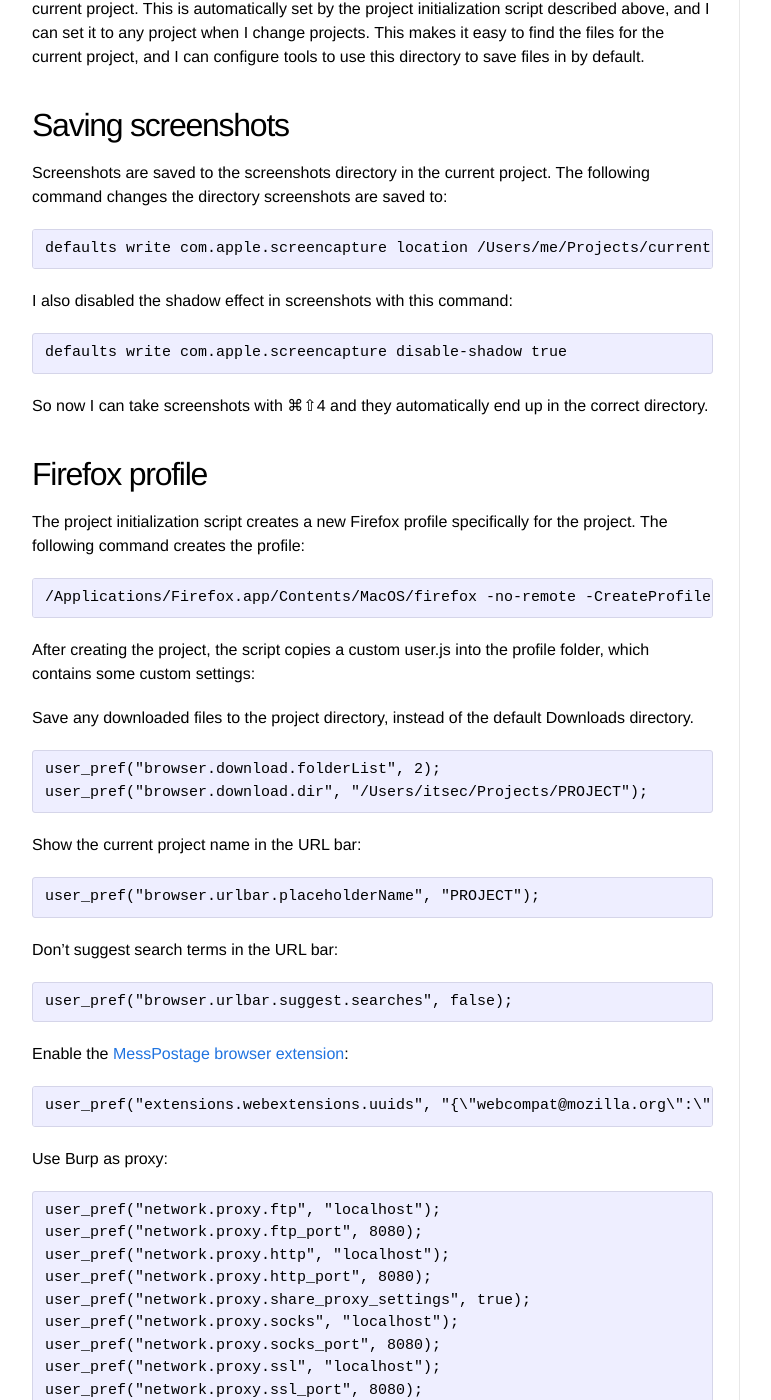
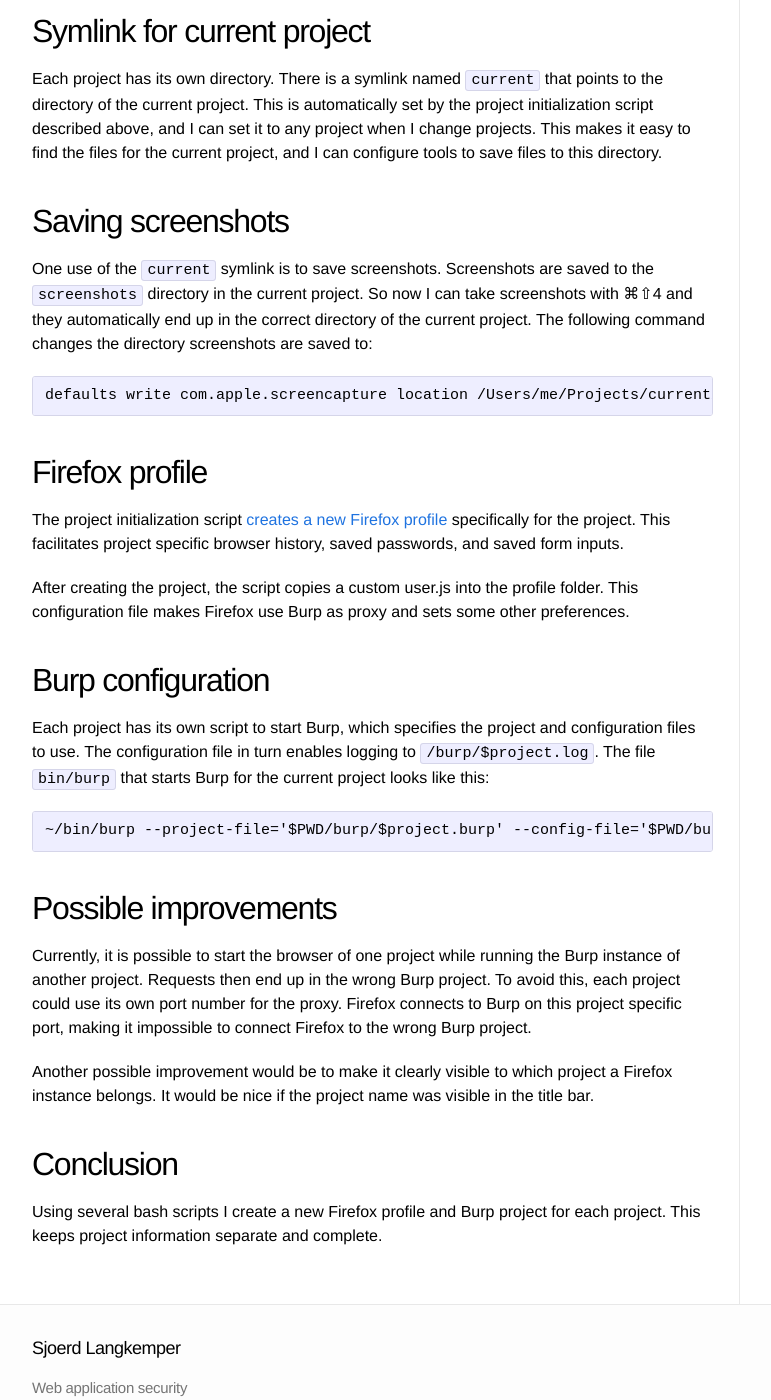
Before and after one commit to Sjord/Sjord.github.io, a Jekyll site: the page built from _posts/2019-03-21-pentester-project-management.md, in a window 1280 px wide and 1400 px high, scrolled down 1757 px. Shown: the whole window, without its empty margins (108-879 px from the left). Built offline with Jekyll 4.4.1, drawn with Linux system fonts in a browser that asks for light colours; some of the changed text lies outside the part shown.

Commit message:
Less code

```diff
--- a/_posts/2019-03-21-pentester-project-management.md
+++ b/_posts/2019-03-21-pentester-project-management.md
@@ -1,19 +1,19 @@
 ---
 layout: post
-title: "My pentesting project management"
+title: "My pen testing project setup"
 thumbnail: scaffold-480.jpg
 date: 2019-09-11
 ---
 
-When doing a project I want to keep all project data in one directory. I keep notes and logs to make reporting easier, and to be able to answer customer questions. Altough it's rare, sometimes it is necessary to go back through the logs to see what happened during the test. In that case you want the logs to be complete, and contain only information from that project. To make this easier, I have partly automated a workflow I will explain below.
+When working on a project I want to keep all project data in one directory. I keep notes and logs to make reporting easier, and to be able to answer customer questions. Altough it's rare, sometimes it is necessary to go back through the logs to see what happened during the test. In that case you want the logs to be complete, and contain only information from that project. To make this easier, I have partly automated a workflow I will explain below.
 
-## Requirements
+## Project separation
 
-The goal of my workflow is to easily store project data in the project folder, and to prevent contamination with other projects or non-project related work.
+The goal of my workflow is to easily store project data in the project folder, and to prevent contamination with other projects or non-project related work. When I am hacking Acme's API I want all requests to go through Burp, keep screenshots, notes, and browser history. When I switch to Wayne's web app, I don't want to have requests to Wayne end up in Acme's Burp project, and vice versa. Projects need to be strictly separated, while making it easy to store information.
 
 ## Using a virtual machine
 
-I used to have a virtual machine running Kali Linux on which I did my penetration tests. By using a VM it is possible to make snapshots and revert to a clean state, making sure projects don't contaminate each other. However, virtual machines have some drawbacks:
+I used to have a virtual machine running Kali Linux for hacking. By using a VM it is possible to make snapshots and revert to a clean state, making sure projects don't contaminate each other. However, virtual machines have some drawbacks:
 
 * Copy-pasting between the VM and the host often breaks.
 * The snapshots take up considerable disk space.
@@ -41,78 +41,36 @@
 * `project` has the project information such as the proposal.
 * `bin` has some project specific scripts which I will explain below.
 
-And finally, it creates a file `notes.txt` which is to contain all notes made during the project.
+And finally, it creates a file `notes.txt` to contain all notes made during the project.
 
 ## Symlink for current project
 
-Each project has its own directory. There is a symlink named `current` that points to the current project. This is automatically set by the project initialization script described above, and I can set it to any project when I change projects. This makes it easy to find the files for the current project, and I can configure tools to use this directory to save files in by default.
+Each project has its own directory. There is a symlink named `current` that points to the directory of the current project. This is automatically set by the project initialization script described above, and I can set it to any project when I change projects. This makes it easy to find the files for the current project, and I can configure tools to save files to this directory.
 
 ## Saving screenshots
 
-Screenshots are saved to the screenshots directory in the current project. The following command changes the directory screenshots are saved to:
+One use of the `current` symlink is to save screenshots. Screenshots are saved to the `screenshots` directory in the current project. So now I can take screenshots with ⌘⇧4 and they automatically end up in the correct directory of the current project. The following command changes the directory screenshots are saved to:
 
     defaults write com.apple.screencapture location /Users/me/Projects/current/screenshots
 
-I also disabled the shadow effect in screenshots with this command:
-
-    defaults write com.apple.screencapture disable-shadow true
-
-So now I can take screenshots with ⌘⇧4 and they automatically end up in the correct directory.
-
 ## Firefox profile
 
-The project initialization script creates a new Firefox profile specifically for the project. The following command creates the profile:
+The project initialization script [creates a new Firefox profile](https://developer.mozilla.org/en-US/docs/Mozilla/Command_Line_Options#-CreateProfile_profile_name) specifically for the project. This facilitates project specific browser history, saved passwords, and saved form inputs.
 
-    /Applications/Firefox.app/Contents/MacOS/firefox -no-remote -CreateProfile "$project $profile_path"
-
-After creating the project, the script copies a custom user.js into the profile folder, which contains some custom settings:
-
-Save any downloaded files to the project directory, instead of the default Downloads directory.
-
-    user_pref("browser.download.folderList", 2);
-    user_pref("browser.download.dir", "/Users/itsec/Projects/PROJECT");
-
-Show the current project name in the URL bar:
-
-    user_pref("browser.urlbar.placeholderName", "PROJECT");
-
-Don't suggest search terms in the URL bar:
-
-    user_pref("browser.urlbar.suggest.searches", false);
-
-Enable the [MessPostage browser extension](https://github.com/Sjord/messpostage):
-
-    user_pref("extensions.webextensions.uuids", "{\"webcompat@mozilla.org\":\"6d303bcd-47a1-584c-a42b-3735f351d811\",\"screenshots@mozilla.org\":\"459d5770-1566-154f-b862-7422f80ae902\",\"{cd982b7a-ece2-4476-a2bc-5b0d085ccbcd}\":\"1364d876-8814-2749-9a9e-c5a82c6a2b2c\"}");
-
-Use Burp as proxy:
-
-    user_pref("network.proxy.ftp", "localhost");
-    user_pref("network.proxy.ftp_port", 8080);
-    user_pref("network.proxy.http", "localhost");
-    user_pref("network.proxy.http_port", 8080);
-    user_pref("network.proxy.share_proxy_settings", true);
-    user_pref("network.proxy.socks", "localhost");
-    user_pref("network.proxy.socks_port", 8080);
-    user_pref("network.proxy.ssl", "localhost");
-    user_pref("network.proxy.ssl_port", 8080);
-    user_pref("network.proxy.type", 1);
-
-Don't warn about closing multiple tabs:
-
-    user_pref("browser.tabs.warnOnClose", false);
+After creating the project, the script copies a custom user.js into the profile folder. This configuration file makes Firefox use Burp as proxy and sets some other preferences.
 
 ## Burp configuration
 
-For Burp, we specify which project and configuration files we want to use when starting Burp. The file `bin/burp` that starts Burp for the current project looks like this:
+Each project has its own script to start Burp, which specifies the project and configuration files to use. The configuration file in turn enables logging to `/burp/$project.log`. The file `bin/burp` that starts Burp for the current project looks like this:
 
     ~/bin/burp --project-file='$PWD/burp/$project.burp' --config-file='$PWD/burp/$project.conf.json' --unpause-spider-and-scanner
 
-The configuration file in turn enables logging to `/burp/$project.log`.
+## Possible improvements
 
-## Other tools
+Currently, it is possible to start the browser of one project while running the Burp instance of another project. Requests then end up in the wrong Burp project. To avoid this, each project could use its own port number for the proxy. Firefox connects to Burp on this project specific port, making it impossible to connect Firefox to the wrong Burp project.
 
-Sqlmap stores files in ~/.sqlmap by default. I made this a symlink to ~/Projects/current/sqlmap.
-
-For dirsearch or other tools, I have to specify the output file manually.
+Another possible improvement would be to make it clearly visible to which project a Firefox instance belongs. It would be nice if the project name was visible in the title bar.
 
 ## Conclusion
+
+Using several bash scripts I create a new Firefox profile and Burp project for each project. This keeps project information separate and complete.
```
Also changed, not shown: other parts of _posts/2019-03-21-pentester-project-management.md (+1 -1 lines).
